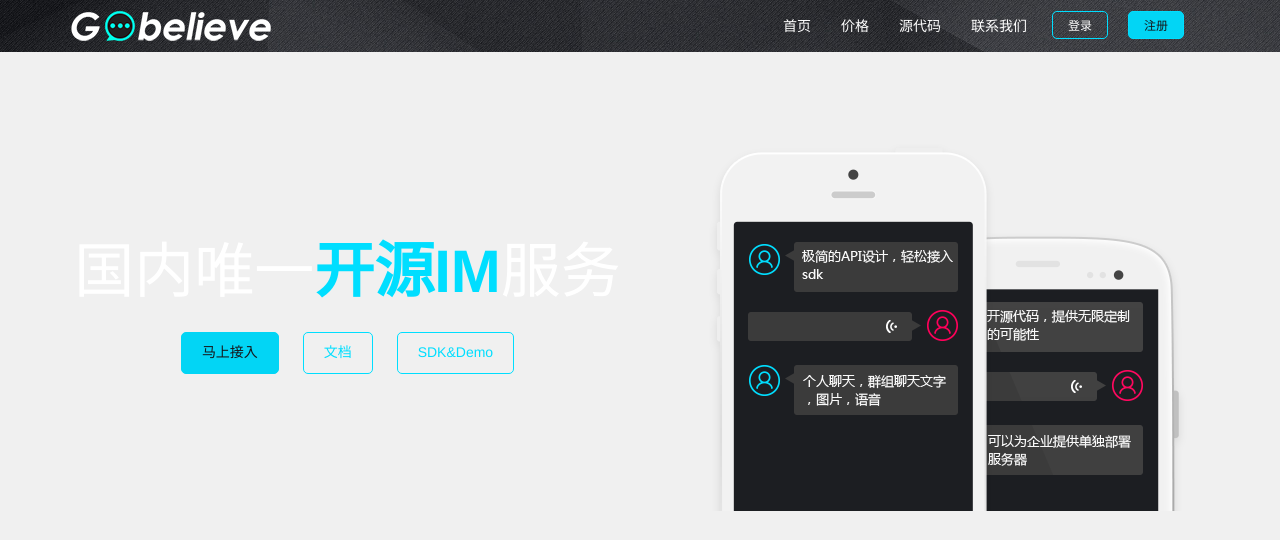
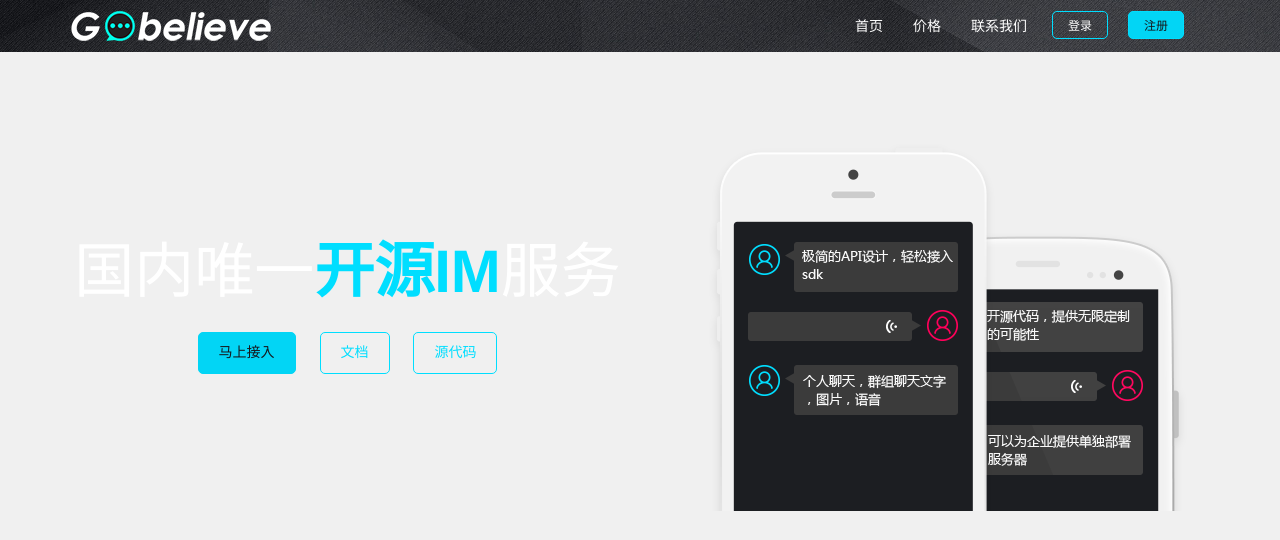
Before and after one commit to cash2one/im_web, a Flask app: template templates/index/index.html in a window 1280 px wide. Shown: the top 540 px of the page. Run offline with Flask 2, Linux system fonts and the light colour scheme; the template is opened without the code that fills it, so the values that code supplies are empty; parts of the project's set-up code (start-up, migrations or seed data) failed here and were passed over; some libraries are stand-ins or nearby versions.

Commit message:
修改源码链接

```diff
--- a/templates/index/base.html
+++ b/templates/index/base.html
@@ -29,11 +29,9 @@
                     <ul class="nav navbar-nav navbar-right">
                         <li class="active"><a href="{{ url_for('web.index',_external=true) }}">首页</a></li>
                         <li><a href="{{ url_for('web.price',_external=true) }}">价格</a></li>
-                        <li><a href="https://github.com/GoBelieveIO" target="_blank">源代码</a></li>
                         <li><a href="{{ url_for('web.contact',_external=true) }}">联系我们</a></li>
                         <li><a class="btn-5" href="{{ url_for('web.im_index',_external=true) }}">登录</a></li>
-                        <li><a class="btn-6" href="{{ url_for('web.user_register',_external=true) }}">注册</a>
-                        </li>
+                        <li><a class="btn-6" href="{{ url_for('web.user_register',_external=true) }}">注册</a></li>
                     </ul>
                 </div>
             </div>
--- a/templates/index/index.html
+++ b/templates/index/index.html
@@ -11,8 +11,7 @@
                         <a href="{{ url_for('web.im_index',_external=true) }}" class="btn-3">马上接入</a>
                         <a href="{{ url_for('web.static', filename='docs/im/Server.html',_external=true) }}"
                            class="btn-4">文档</a>
-                        <a href="{{ url_for('web.static',filename='file/im_sdk_demo.zip',_external=true) }}"
-                           class="btn-4">SDK&Demo</a>
+                        <a href="https://github.com/GoBelieveIO" target="_blank" class="btn-4">源代码</a>
 
                     </div>
                 </div>
```
